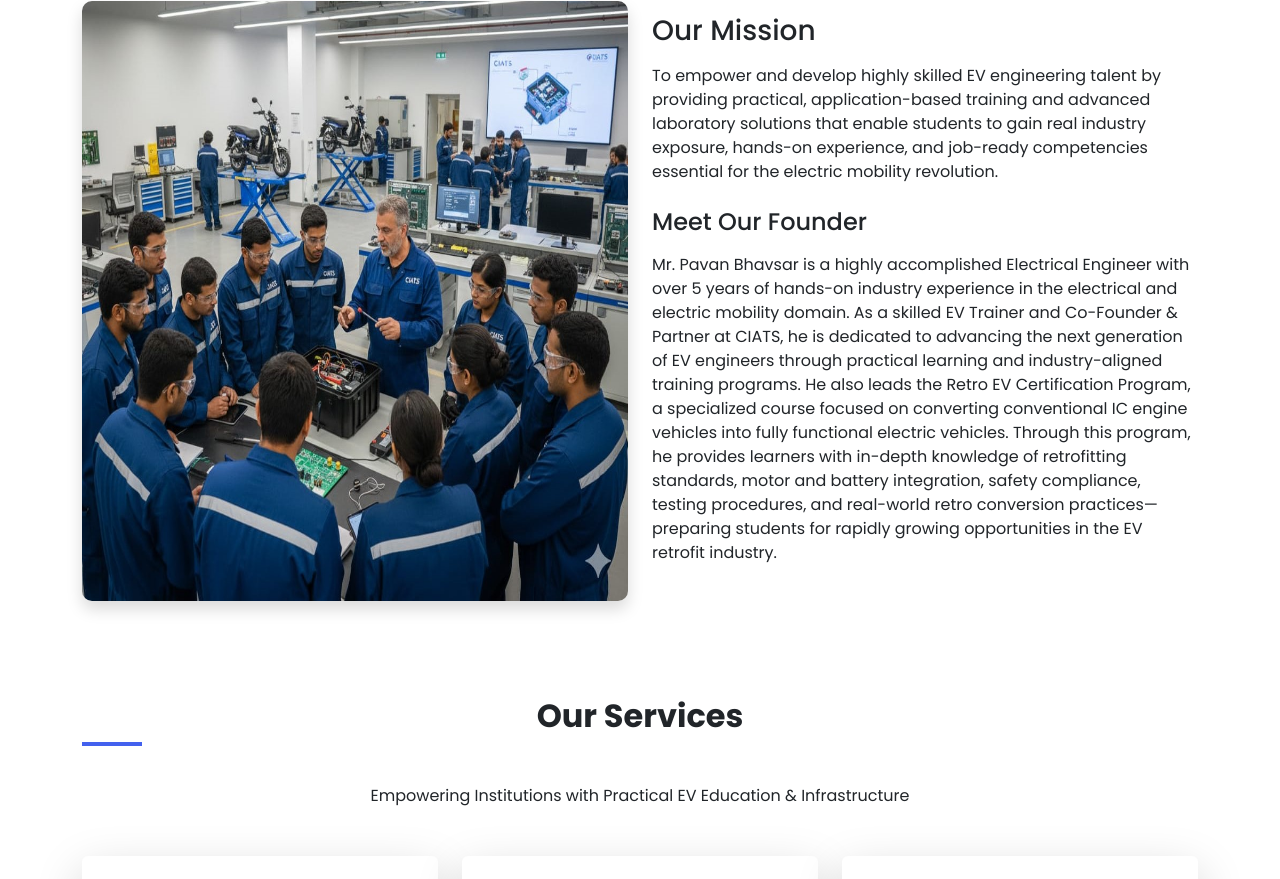
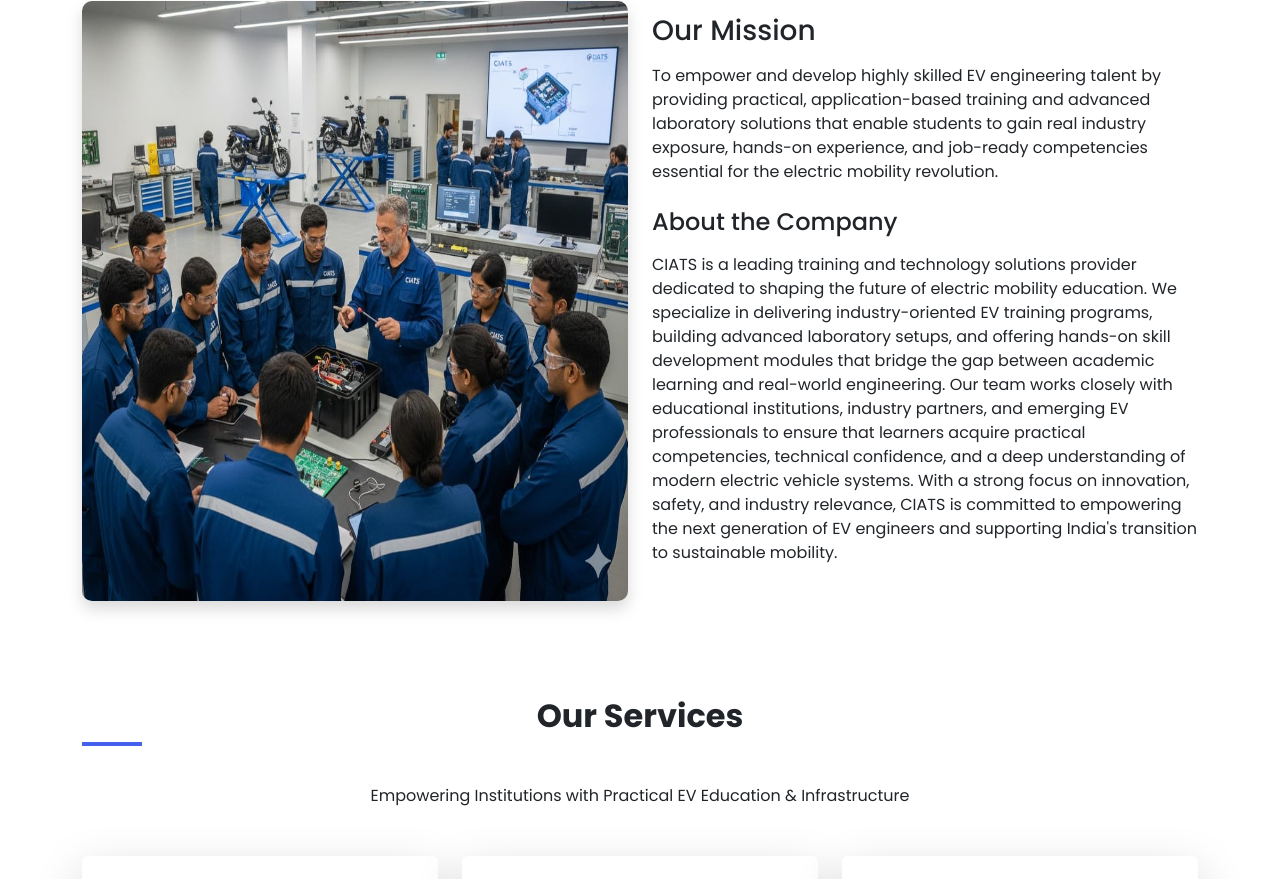
Before and after one commit to shiv03124/Ciats, a plain HTML site: page index.html in a window 1280 px wide. Shown: the part 999-1878 px from the top of the page. Drawn offline with nearby package versions, Linux system fonts and the light colour scheme.

Commit message:
about founder to about company changes

```diff
--- a/index.html
+++ b/index.html
@@ -242,7 +242,7 @@
             padding: 0 5px;
             font-family:   system-ui-apple-system;
         ">CIATS</span>
-        – Center of Innovation & Advanced Technical Skills
+        – Center of Innovation's & Advanced Technical Skills
     </h1>
     <p class="lead mb-4" style="
         color: white;
@@ -293,12 +293,26 @@
                     <img src="./homesliderimages/founderimage.jpg" style="height: 600px; width:700px" alt="Founder" class="img-fluid founder-img shadow">
                 </div>
                 <div class="col-lg-6">
-                    <h3 class="mb-3">Our Mission</h3>
-                    <p class="mb-4">To empower and develop highly skilled EV engineering talent by providing practical, application-based training and advanced laboratory solutions that enable students to gain real industry exposure, hands-on experience, and job-ready competencies essential for the electric mobility revolution.</p>
+    <h3 class="mb-3">Our Mission</h3>
+    <p class="mb-4">
+        To empower and develop highly skilled EV engineering talent by providing practical, application-based
+        training and advanced laboratory solutions that enable students to gain real industry exposure, hands-on
+        experience, and job-ready competencies essential for the electric mobility revolution.
+    </p>
 
-                    <h4 class="mb-3">Meet Our Founder</h4>
-                    <p class="mb-4"> Mr. Pavan Bhavsar is a highly accomplished Electrical Engineer with over 5 years of hands-on industry experience in the electrical and electric mobility domain. As a skilled EV Trainer and Co-Founder & Partner at CIATS, he is dedicated to advancing the next generation of EV engineers through practical learning and industry-aligned training programs. He also leads the Retro EV Certification Program, a specialized course focused on converting conventional IC engine vehicles into fully functional electric vehicles. Through this program, he provides learners with in-depth knowledge of retrofitting standards, motor and battery integration, safety compliance, testing procedures, and real-world retro conversion practices—preparing students for rapidly growing opportunities in the EV retrofit industry. </p>
-                </div>
+    <h4 class="mb-3">About the Company</h4>
+    <p class="mb-4">
+        CIATS is a leading training and technology solutions provider dedicated to shaping the future of electric
+        mobility education. We specialize in delivering industry-oriented EV training programs, building advanced
+        laboratory setups, and offering hands-on skill development modules that bridge the gap between academic
+        learning and real-world engineering. Our team works closely with educational institutions, industry partners,
+        and emerging EV professionals to ensure that learners acquire practical competencies, technical confidence,
+        and a deep understanding of modern electric vehicle systems. With a strong focus on innovation, safety, and
+        industry relevance, CIATS is committed to empowering the next generation of EV engineers and supporting
+        India's transition to sustainable mobility.
+    </p>
+</div>
+
             </div>
         </div>
     </section>
```
